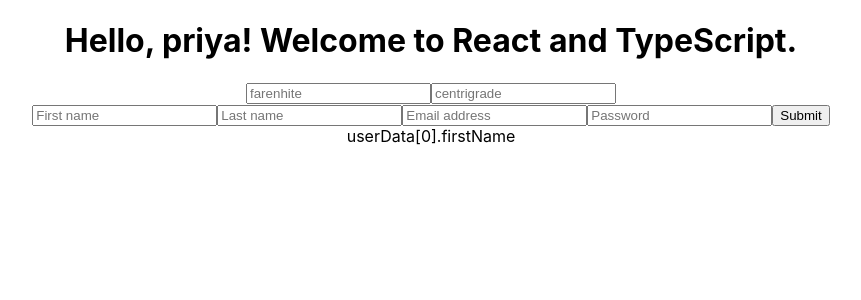
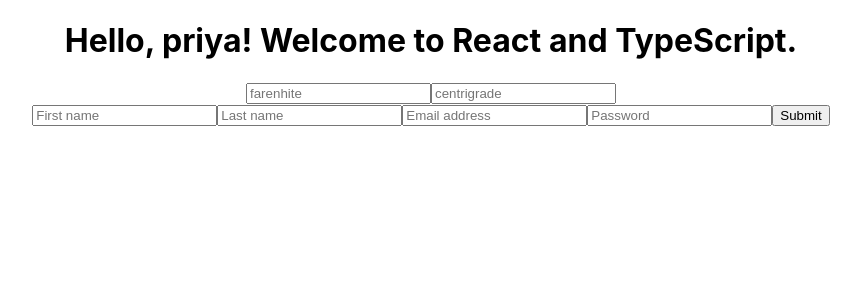
Before and after one commit to cleancode2k19/jsb, a React (Create React App) app in the folder javascript practice/reacttypescript/my-app/: page / in a window 1280 px wide. Shown: the top 300 px of the page, without its empty margins (209-1070 px from the left). Built offline with nearby package versions, Linux system fonts and the light colour scheme.

Commit message:
Update Firstform.tsx

```diff
--- a/javascript practice/reacttypescript/my-app/src/Firstform.tsx
+++ b/javascript practice/reacttypescript/my-app/src/Firstform.tsx
@@ -58,7 +58,7 @@
       <div>{firstName}{lastName}{email}</div>
     </form>
 
-<div>userData[0].firstName
+<div>{userData[0].firstName}
 {userData[0].firstName!==''&& userData.map((user, index) => (
   <div key={index}>
     <h3>{user.firstName}</h3>
```
